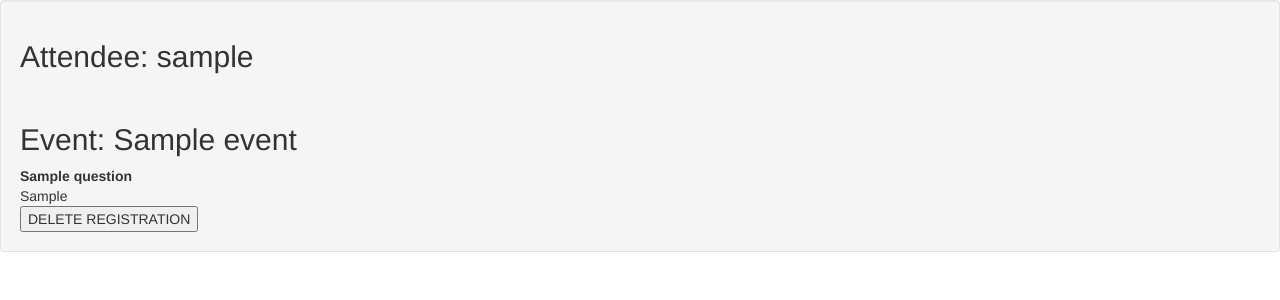
After one commit to tjhakseth/project_reggie, a Flask app: page /event_profile/1/data/1 in a window 1280 px wide. The commit adds this page. Shown: the top 300 px of the page. Run offline with Flask 2, Linux system fonts and the light colour scheme; tables that the repository leaves empty hold one stand-in row (values such as "Sample post"); some libraries are stand-ins or nearby versions.

Commit message:
Deleting Registration capabilities

```diff
--- a/server.py
+++ b/server.py
@@ -267,6 +267,7 @@ def event_submit(event_id):
 
     return redirect("/user_profile/%s" % user_id)
 
+
 @app.route("/event_profile/<int:event_id>/data", methods=['GET'])
 def event_data(event_id):
 
@@ -276,8 +277,35 @@ def event_data(event_id):
     for answer in event.answers:
         answers.add(answer.event)
 
-    return render_template("event_data.html", event=event, answers=answers)
+    user_id = answer.user_id
 
+    return render_template("event_data.html", event=event, answers=answers, user_id=user_id)
+
+@app.route("/event_profile/<int:event_id>/data/<int:user_id>", methods=['GET'])
+def individual_event_data(event_id, user_id):
+
+    event = Event.query.get(event_id)
+    user = User.query.get(user_id)
+    answers = set()
+
+    for answer in event.answers:
+        answers.add(answer.event)
+
+    return render_template("individual_event_data.html", event=event, answers=answers, user=user)
+
+
+@app.route("/event_profile/<int:event_id>/data/<int:user_id>", methods=['POST'])
+def delete_record(event_id, user_id):
+
+    user = User.query.get(user_id)
+    event = Event.query.get(event_id)
+    answers_for_user_and_event = Answer.query.filter_by(user_id=user_id, event_id=event_id).all()
+
+    for answer in answers_for_user_and_event:
+        db.session.delete(answer)
+        db.session.commit()
+
+    return redirect("/event_profile/%s/data" % event_id)
 
 
 
--- a/templates/event_data.html
+++ b/templates/event_data.html
@@ -10,11 +10,13 @@
                     {% for question in event.questions %}
                         <th> {{ question.label }}</th>
                     {% endfor %}
+                        <th>Edit Record</th>
                 </tr>
                 <tr>
                     {% for answer in event.answers %}
-                        <td> {{ answer.value }}
+                        <td> {{ answer.value }}<td>
                     {% endfor %}
+                        <td> <a href="/event_profile/{{ event.event_id }}/data/{{ user_id }}">Edit Record</a> </td>
                 </tr>
             </table>
 
--- /dev/null
+++ b/templates/individual_event_data.html
@@ -0,0 +1,28 @@
+{% extends 'base.html' %}
+{% block body %}
+
+
+<div class="well spaced">
+    <h2>Attendee: {{ user.user_name }}</h2>
+    </br>
+    <h2> Event: {{ event.event_name }}</h2>
+
+    <table>
+        <tr>
+            {% for question in event.questions %}
+                <th> {{ question.label }}</th>
+            {% endfor %}
+        </tr>
+        <tr>
+            {% for answer in user.answers %}
+                <td> {{ answer.value }}<td>
+            {% endfor %}
+        </tr>
+    </table>
+    <form action="/event_profile/{{ event.event_id }}/data/{{ user.user_id}}" method='POST'>
+        <input type='submit' value='DELETE REGISTRATION'>
+    </form>
+
+
+
+{% endblock %}
--- a/templates/user_profile.html
+++ b/templates/user_profile.html
@@ -6,7 +6,7 @@
   <h2> welcome {{ user.user_name }} </h2>
     <p>
         {% for event in events %}
-            <a href="http://localhost:5000/event_profile/{{ event.event_id }}"/>
+            <a href="/event_profile/{{ event.event_id }}/data/{{ user.user_id }}"/>
                 {{ event.event_name }}</a>
         {% endfor %}
     </p>
```
